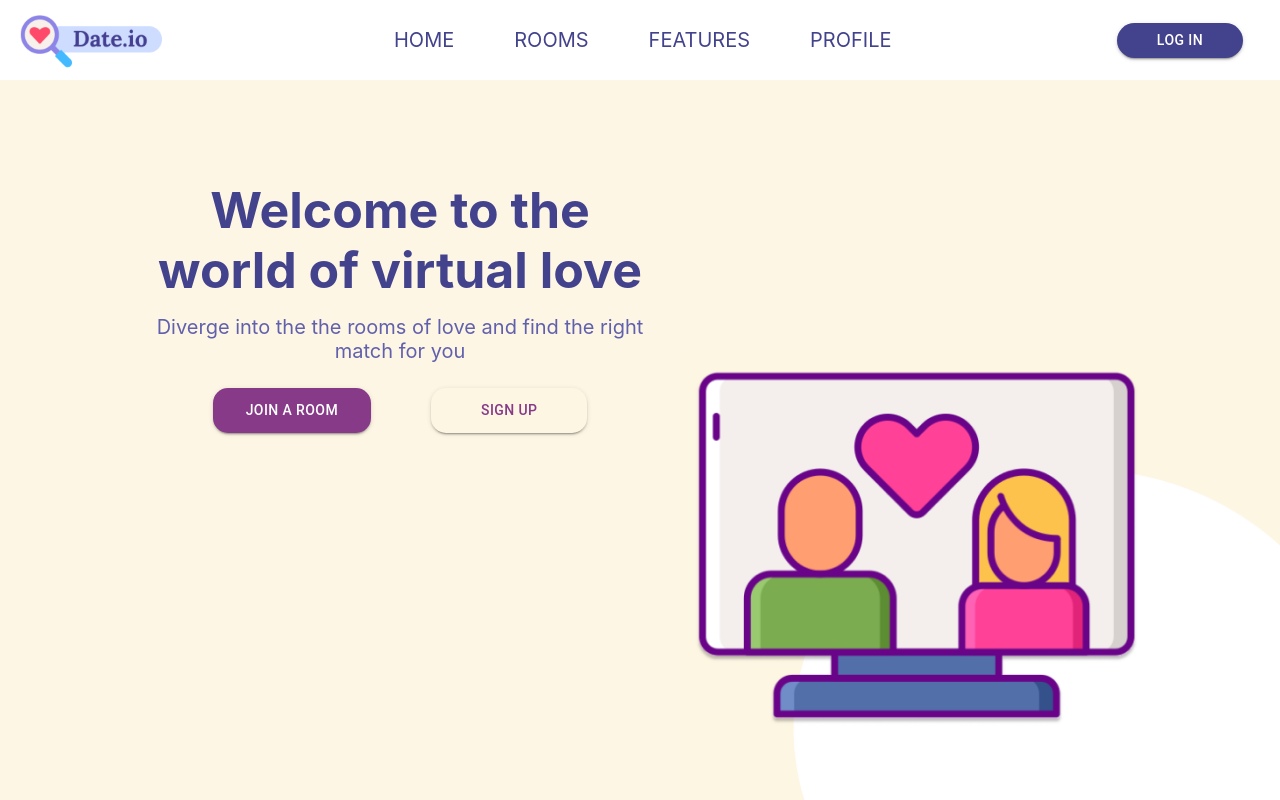
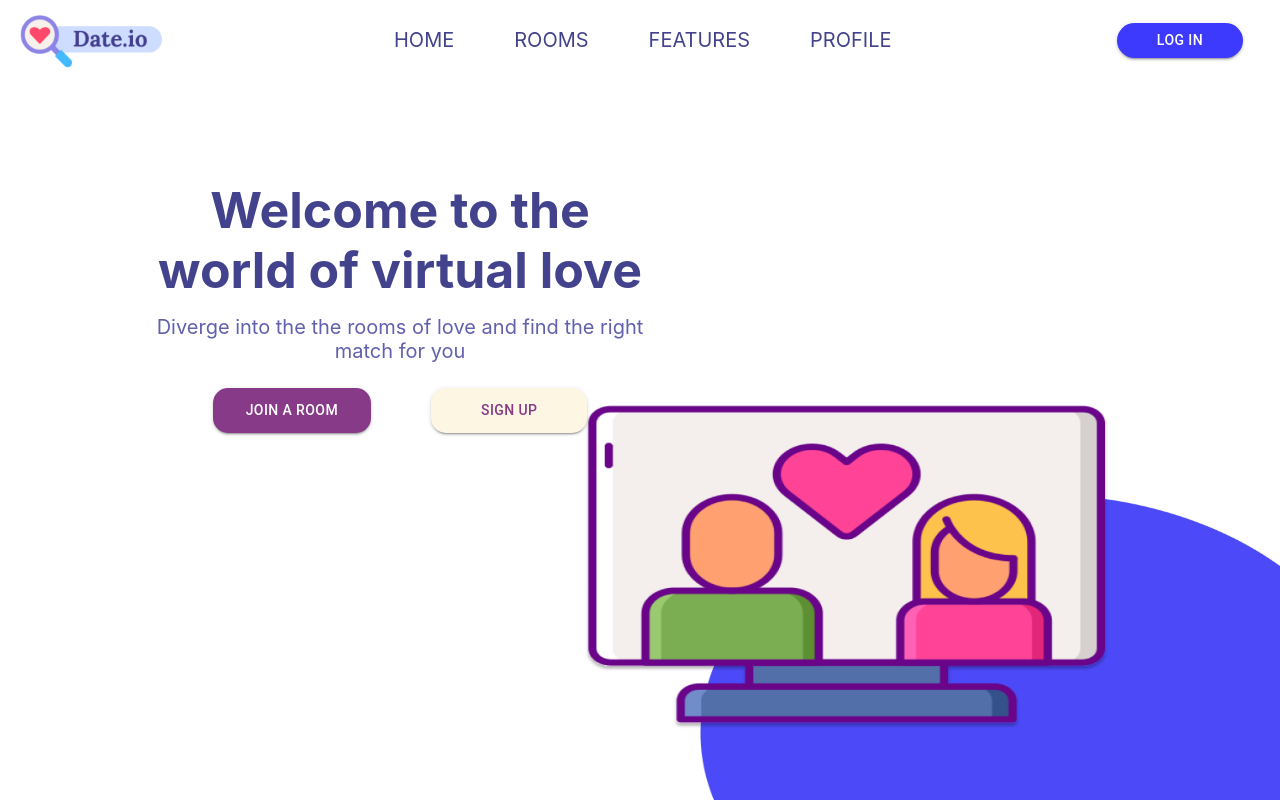
Before and after one commit to anjalikalambe/SES-3A, a React (Create React App) app in the folder client/: page / in a window 1280 px wide. Built offline with nearby package versions, Linux system fonts and the light colour scheme; no server answers.

Commit message:
fix some Homepage UI

```diff
--- a/client/src/App.css
+++ b/client/src/App.css
@@ -1,10 +1,10 @@
 body {
-  background-color: #FDF6E4;
+  background-color: #FFFFFF;
   background-image: url("./icon.png");
   background-repeat: no-repeat;
   background-position: right bottom;
   background-attachment: fixed;
-  background-size: 600px 450px;
+  background-size: 700px 400px;
 }
 
 .App {
--- a/client/src/components/Buttons/index.js
+++ b/client/src/components/Buttons/index.js
@@ -5,10 +5,10 @@ import { pink, purple, blue } from '@material-ui/core/colors';
 
 export const DarkButton = withStyles((theme) => ({
 	root: {
-		color: theme.palette.getContrastText('#43428C'),
-		backgroundColor: '#43428C',
+		color: theme.palette.getContrastText('#3D3AFD'),
+		backgroundColor: '#3D3AFD',
 		'&:hover': {
-			backgroundColor: blue[800],
+			backgroundColor: blue[2000],
 		},
 		borderRadius: '25px',
 		padding: '5px 40px'
```
Also changed, not shown: client/src/icon.png.
